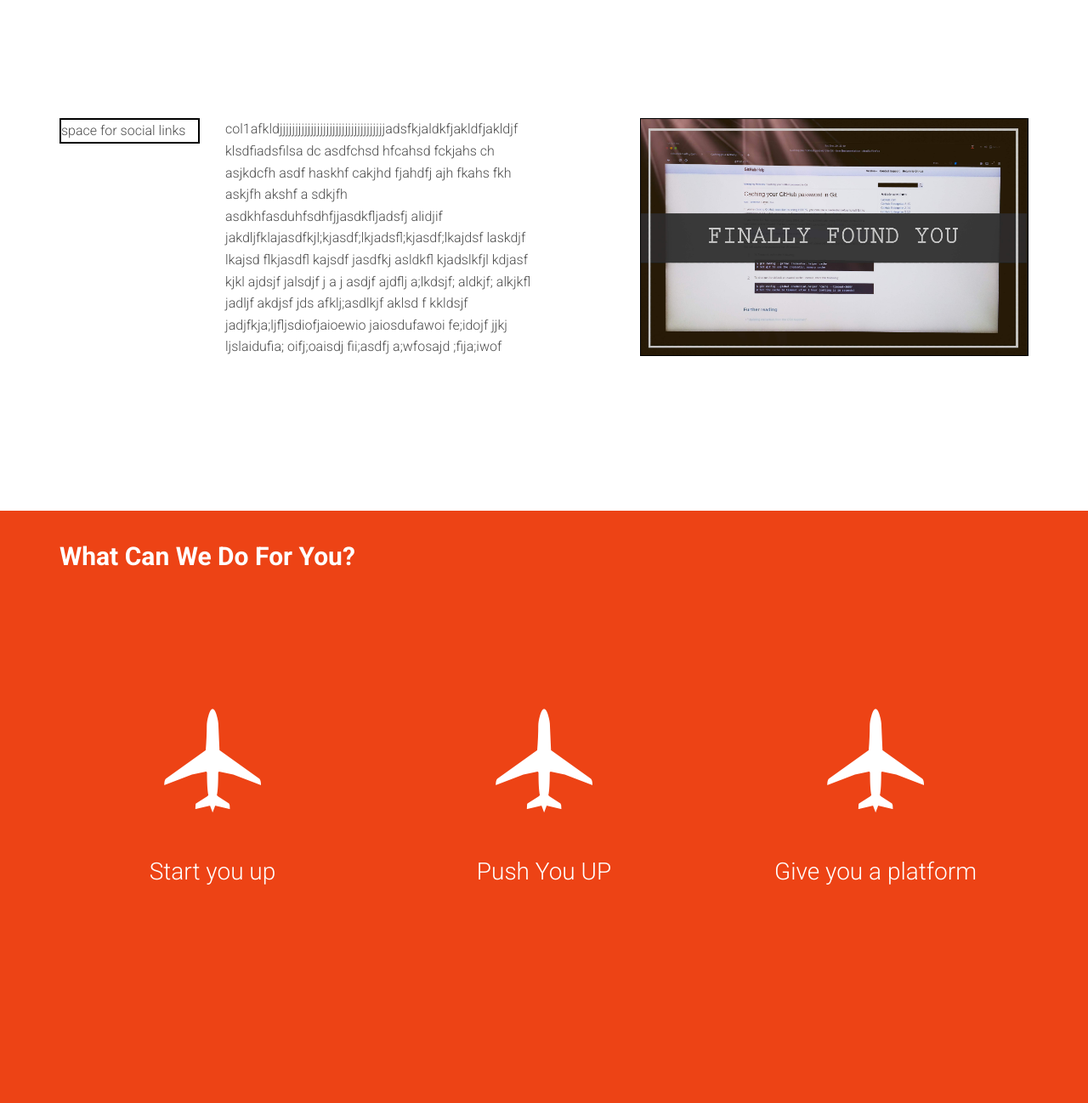
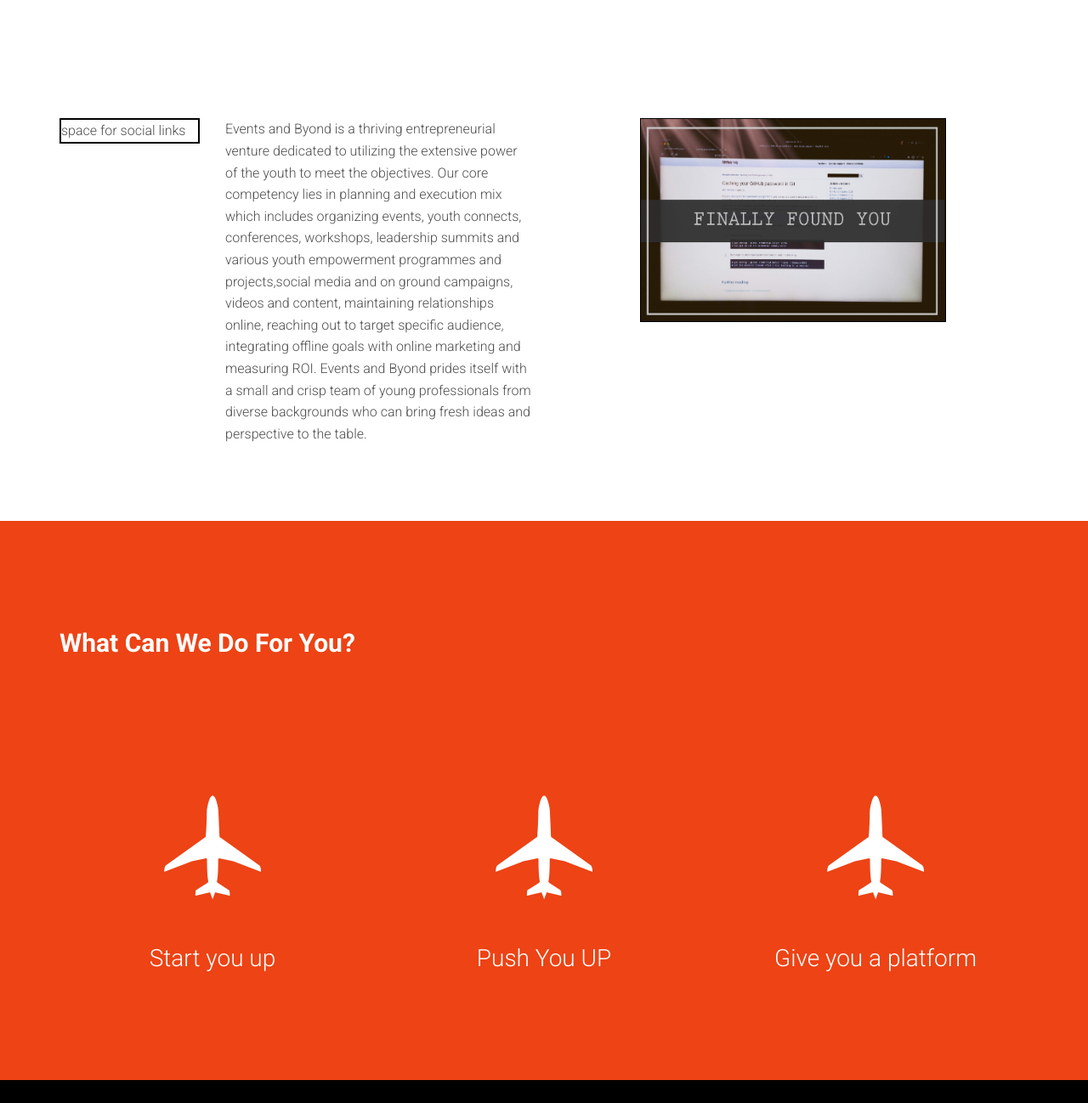
Before and after one commit to abhishekmadhu/event-main, a website: page index.html in a window 1280 px wide. Shown: the part 2020-3318 px from the top of the page at 85% size. Drawn offline with nearby package versions, Linux system fonts and the light colour scheme; files whose address does not match are found by name.

Commit message:
horizontal bar okay

```diff
--- a/assets/css/other.css
+++ b/assets/css/other.css
@@ -16,8 +16,8 @@
 }
 
 .scrolling-image-gallery{
-	height: 100%;
-	width: 100%;
+	height: 30vh;
+	width: 45vh;
 	border: 1px double black;
 	background-color: lightgray;
 }
@@ -31,10 +31,8 @@
 * BANNER BG
 */
 
-#banner-bg{
+.services{
 	background-color: #ed4315;
-	height: 100vh;
-
 }
 
 .service-icon-holder{
--- a/assets/js/other.js
+++ b/assets/js/other.js
@@ -57,3 +57,23 @@
 images[2] = "url(image3.jpg)";
 
 /****************************************************************************/
+
+/********************************TEST PART***********************************/
+
+// $(document).ready(function () {
+//      $('a[href^="#"]').on('click', function (e) {
+//          e.preventDefault();
+
+//          var target = this.hash,
+//              $target = $(target);
+
+//          $('html, body').stop().animate({
+//              'scrollTop': $target.offset().top - 80
+//          }, 900, 'swing', function () {
+//              // window.location.hash = target;
+//          });
+//      });
+//  });
+
+
+smoothScroll.init();
--- a/index.html
+++ b/index.html
@@ -156,8 +156,7 @@
                     </div>
                 </div>
                 <div class="col-sm-4">
-
-                    col1afkldjjjjjjjjjjjjjjjjjjjjjjjjjjjjjjjjjjadsfkjaldkfjakldfjakldjf klsdfiadsfilsa dc asdfchsd hfcahsd fckjahs ch asjkdcfh asdf haskhf cakjhd fjahdfj ajh fkahs fkh askjfh akshf  a sdkjfh asdkhfasduhfsdhfjjasdkfljadsfj alidjif jakdljfklajasdfkjl;kjasdf;lkjadsfl;kjasdf;lkajdsf laskdjf lkajsd flkjasdfl kajsdf jasdfkj asldkfl kjadslkfjl kdjasf kjkl ajdsjf jalsdjf j a j asdjf ajdflj a;lkdsjf; aldkjf; alkjkfl jadljf akdjsf jds afklj;asdlkjf aklsd f kkldsjf jadjfkja;ljfljsdiofjaioewio jaiosdufawoi fe;idojf jjkj ljslaidufia; oifj;oaisdj fii;asdfj a;wfosajd ;fija;iwof
+                    Events and Byond is a thriving entrepreneurial venture dedicated to utilizing the extensive power of the youth to meet the objectives. Our core competency lies in planning and execution mix which includes organizing events, youth connects, conferences, workshops, leadership summits and various youth empowerment programmes and projects,social media and on ground campaigns, videos and content, maintaining relationships online, reaching out to target specific audience, integrating offline goals with online marketing and measuring ROI. Events and Byond prides itself with a small and crisp team of young professionals from diverse backgrounds who can bring fresh ideas and perspective to the table.
                 </div><!-- /.col-sm-4 -->
 
                 <div class="col-sm-1"></div>
```
